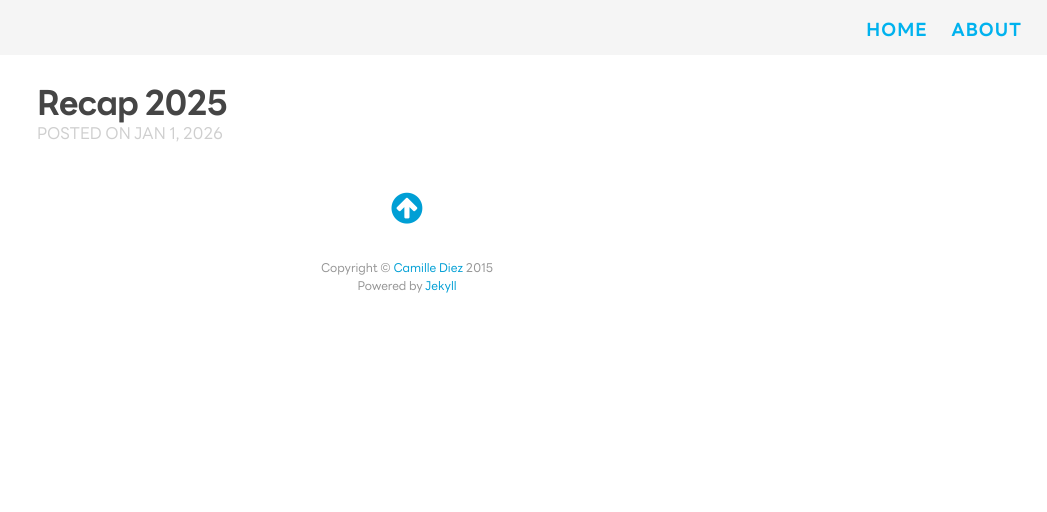
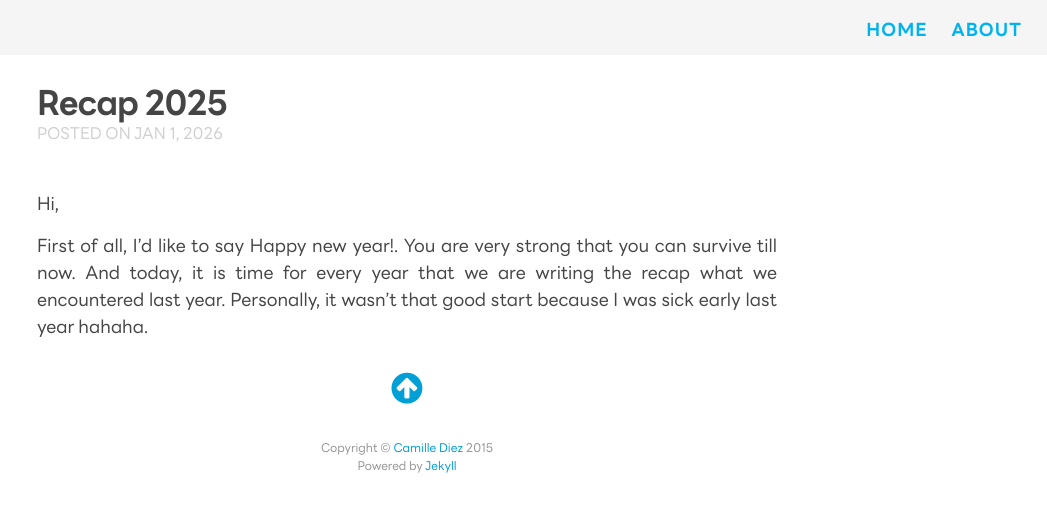
Before and after one commit to oat9002/oat9002.github.io, a Jekyll site: the page built from _posts/2026-01-01-recap-2025.md, in a window 1280 px wide. Shown: the top 512 px of the page, without its empty margins (233-1280 px from the left). Built offline with Jekyll 4.4.1, drawn with Linux system fonts in a browser that asks for light colours; nearby versions of some CDN libraries; some web fonts are replaced.

Commit message:
📝 Add content to Recap 2025 post

```diff
--- a/_posts/2026-01-01-recap-2025.md
+++ b/_posts/2026-01-01-recap-2025.md
@@ -2,3 +2,7 @@
 layout: post
 title: Recap 2025
 ---
+
+Hi,
+
+First of all, I'd like to say Happy new year!. You are very strong that you can survive till now. And today, it is time for every year that we are writing the recap what we encountered last year. Personally, it wasn't that good start because I was sick early last year hahaha.
```
